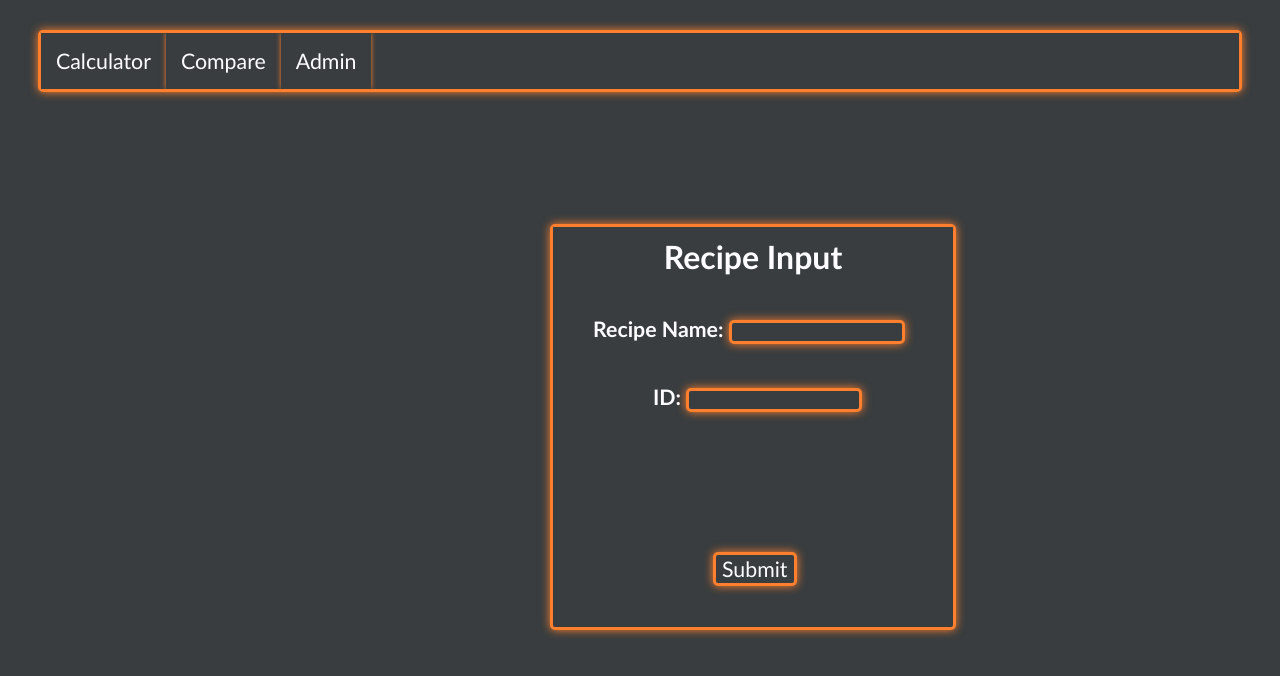
After one commit to BodieLutz/NutriCheck, a PHP site: page /preliminary_form.php in a window 1280 px wide. The commit adds this page. Shown: the top 676 px of the page. Run offline with PHP 8.4, Linux system fonts and the light colour scheme.

Commit message:
Added front-end for recipe information input

```diff
--- a/calculator.php
+++ b/calculator.php
@@ -5,8 +5,7 @@
         <title>Nutri-Check</title>
         <link rel="stylesheet" href="calculator.css">
         <link rel="stylesheet" href="common.css">
-
-
+        <script src="https://ajax.googleapis.com/ajax/libs/jquery/3.7.1/jquery.min.js"></script>
         <script>
             function nextIngredient(){
                 var servings = parseInt(document.getElementById("servings").value);
--- /dev/null
+++ b/form.css
@@ -0,0 +1,68 @@
+*{
+    background-color: #393D3F;
+    font-family: 'Trebuchet MS', 'Lucida Sans Unicode', 'Lucida Grande', 'Lucida Sans', Arial, sans-serif;
+    color: #fdfdff;
+}
+
+.form-popup {
+    position: fixed;
+    bottom: 170px;
+    left: 550px;
+    width: 400px;
+    height: 400px;
+    border: 3px solid #fe7f2d;
+    box-shadow: 0 0 10px #fe7f2d;
+    border-radius: 5px;
+  }
+
+  .form-container {
+    padding: 10px;
+    background-color: #393D3F;
+  }
+
+  label{
+      font-size: 16pt;
+  }
+
+  button{
+    font-size: 16pt;
+    box-shadow: 0 0 10px #fe7f2d;
+    border: 3px solid #fe7f2d;
+    border-radius: 5px;
+}
+
+button:hover{
+    background-color:#5688C7;
+    border: 3px solid #5688C7;
+    box-shadow: 0 0 10px #5688C7;
+}
+
+h1{
+    text-align: center;
+}
+
+.child-div{
+    margin: 40px 0px;
+    padding-left: 30px;
+}
+
+#readonly{
+    margin-left: 60px;
+}
+
+.btn{
+    margin-left: 150px;
+    margin-top: 100px;
+}
+
+input{
+    border: 3px solid #fe7f2d;
+    border-radius: 5px;
+    box-shadow: 0 0 10px #fe7f2d;
+}
+
+input:focus{
+    outline: none;
+    box-shadow: 0 0 10px #5688C7;
+    border: 3px solid #5688C7;
+}
--- /dev/null
+++ b/preliminary_form.php
@@ -0,0 +1,31 @@
+<!DOCTYPE html>
+
+<html>
+    <head>
+        <link rel="stylesheet" href="form.css">
+        <link rel="stylesheet" href="common.css">
+    </head>
+
+<?php include "header.php"; ?>
+
+    <body>
+        <div class="form-popup" id="myForm">
+                <form action="calculator.php" method="post" class="form-container">
+                    <h1>Recipe Input</h1>
+
+                    <div class="child-div">
+                        <label for="name"><b>Recipe Name: </b></label>
+                        <input type="text" name="name" required>
+                    </div>
+
+                    <div class="child-div" id="readonly">
+                        <label for="id"><b>ID: </b></label>
+                        <input type="number" name="id" readonly>
+                    </div>
+
+                    <button type="submit" class="btn">Submit</button>
+                </form>
+        </div>
+
+    </body>
+</html>
```
Also changed, not shown: calculator.css (+5 -4 lines).
